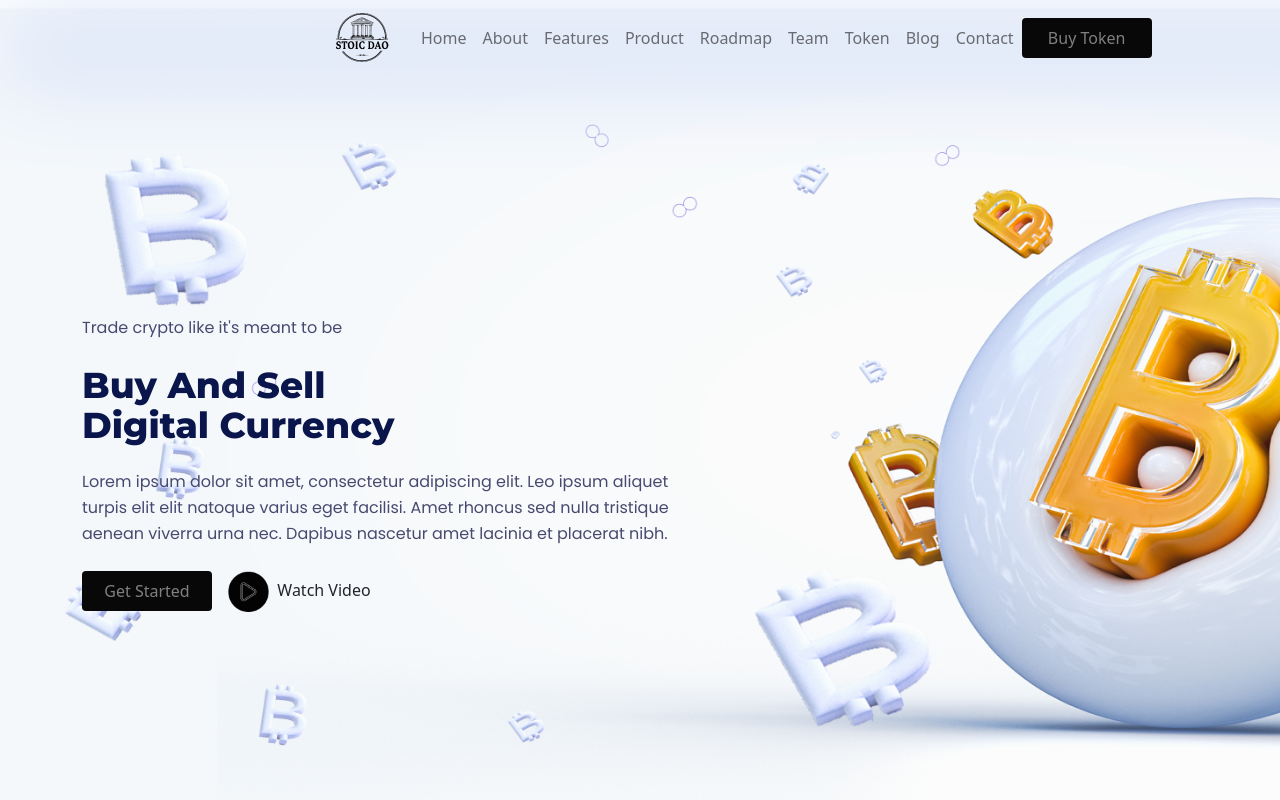
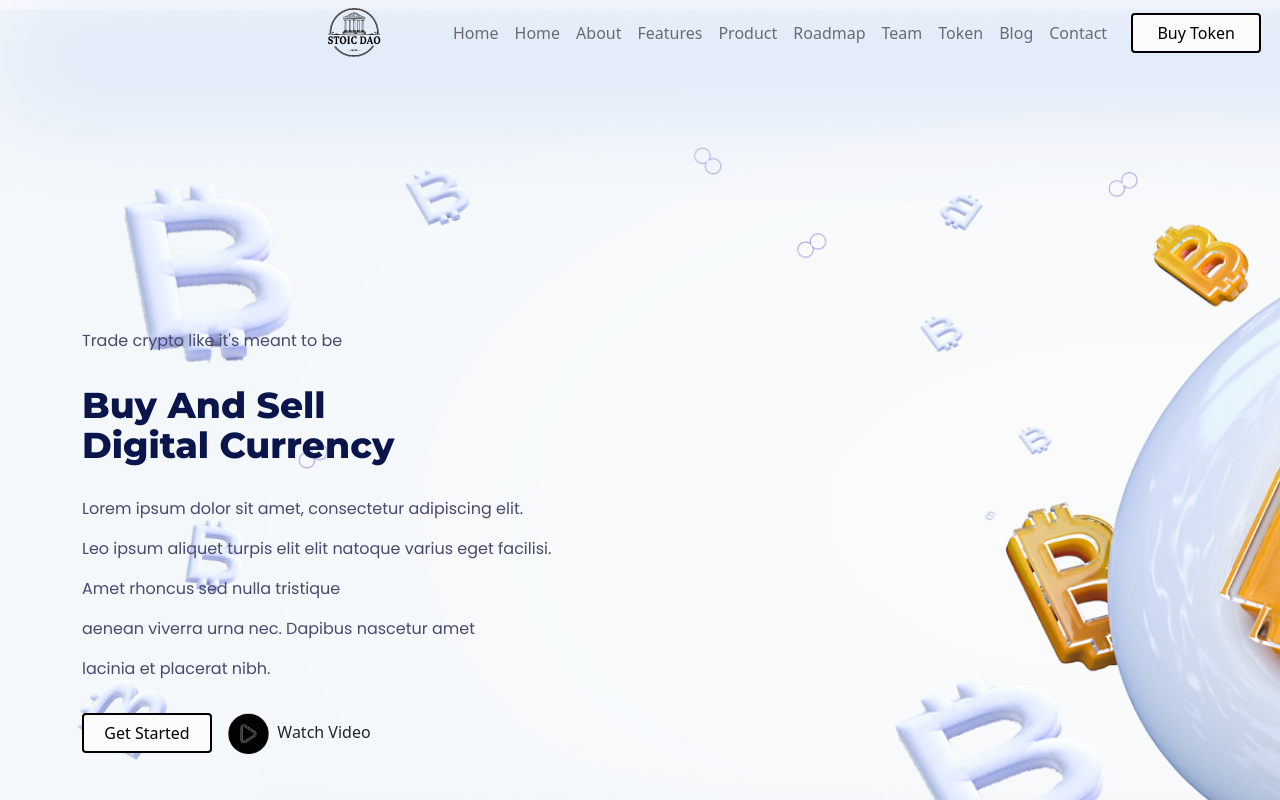
Before and after one commit to iknahar/Stoic-DAO, a React (Create React App) app: page / in a window 1280 px wide. Shown: the top 800 px of the page. Built offline with nearby package versions, Linux system fonts and the light colour scheme.

Commit message:
about and btn modification done

```diff
--- a/src/components/pages/AboutUs/AboutUs.css
+++ b/src/components/pages/AboutUs/AboutUs.css
@@ -15,7 +15,7 @@
   font-style: normal;
   font-weight: 400;
   font-size: 16px;
-  line-height: 26px;
+  line-height: 40px;
   color: #49496f;
 }
 
--- a/src/components/pages/AboutUs/AboutUs.js
+++ b/src/components/pages/AboutUs/AboutUs.js
@@ -48,7 +48,7 @@ const AboutUs = () => {
               </li>
             </ul>
 
-            <Button className="nav-btn">Read More</Button>
+            <Button className="nav-btn mt-3">Read More</Button>
           </div>
 
           <div className="col-md-6">
--- a/src/components/pages/Home/Home.css
+++ b/src/components/pages/Home/Home.css
@@ -7,16 +7,18 @@
 .nav-btn {
   width: 130px;
   height: 40px;
-  background-color: #080808 !important;
-  color: #808080 !important;
-  border: none !important;
+  background-color: #fbfbfb !important;
+  color: black !important;
+  border: 2px solid black !important;
   border-radius: 4px !important;
 }
-.content-bg{
-    padding: 130px;
+.content-bg {
+  padding: 130px;
+}
+.logo-div {
 }
 
-.title1{
+.title1 {
   font-weight: 800;
   font-size: 36px;
   line-height: 40px;
@@ -25,13 +27,13 @@
   font-family: 'Montserrat', sans-serif;
 }
 @media only screen and (max-width: 1920px) {
- .content-bg {
-   padding: 15rem;
+  .content-bg {
+    padding: 16rem;
   }
-  .middlenav{
+  .middlenav {
     margin-left: 246px;
   }
-  .hero-bg{
+  .hero-bg {
     background-size: cover;
   }
 }
--- a/src/components/pages/Home/Home.js
+++ b/src/components/pages/Home/Home.js
@@ -18,26 +18,29 @@ const Home = () => {
       <div className="hero-bg justify-content-center">
         <Container>
           <Navbar expand="lg" className="middlenav">
-            <Navbar.Brand href="#home">
+           <div className="logo-div">
+           <Navbar.Brand href="#home">
               <Image
-                className="px-2"
+                className="pe-5 "
                 src={require('../../asset/logo.png')}
                 style={{ height: '49px' }}
               />{' '}
             </Navbar.Brand>
+           </div>
             <Navbar.Toggle aria-controls="basic-navbar-nav" />
             <Navbar.Collapse id="basic-navbar-nav">
-              <Nav className="me-auto">
-                <Nav.Link href="#home">Home</Nav.Link>
-                <Nav.Link href="#home">About</Nav.Link>
+              <Nav className="me-auto ">
+                <Nav.Link href="#home"  >Home</Nav.Link>
+                <Nav.Link href="#home"  >Home</Nav.Link>
+                <Nav.Link href="#home" >About</Nav.Link>
                 <Nav.Link href="#features">Features</Nav.Link>
-                <Nav.Link href="#features">Product</Nav.Link>
-                <Nav.Link href="#pricing">Roadmap</Nav.Link>
-                <Nav.Link href="#pricing">Team</Nav.Link>
-                <Nav.Link href="#pricing">Token</Nav.Link>
-                <Nav.Link href="#pricing">Blog</Nav.Link>
-                <Nav.Link href="#pricing">Contact</Nav.Link>
-                <Button className="nav-btn">Buy Token</Button>
+                <Nav.Link href="#features" >Product</Nav.Link>
+                <Nav.Link href="#pricing" >Roadmap</Nav.Link>
+                <Nav.Link href="#pricing" >Team</Nav.Link>
+                <Nav.Link href="#pricing" >Token</Nav.Link>
+                <Nav.Link href="#pricing" >Blog</Nav.Link>
+                <Nav.Link href="#pricing" >Contact</Nav.Link>
+                <Button className="nav-btn ms-3">Buy Token</Button>
               </Nav>
             </Navbar.Collapse>
           </Navbar>
@@ -54,12 +57,12 @@ const Home = () => {
             </b>
           </h1>
           <p className="text2 my-4">
-            Lorem ipsum dolor sit amet, consectetur adipiscing elit. Leo ipsum
-            aliquet <br />
-            turpis elit elit natoque varius eget facilisi. Amet rhoncus sed
+            Lorem ipsum dolor sit amet, consectetur adipiscing elit. <br />Leo ipsum
+            aliquet
+            turpis elit elit natoque varius eget facilisi.<br /> Amet rhoncus sed
             nulla tristique
             <br />
-            aenean viverra urna nec. Dapibus nascetur amet lacinia et placerat
+            aenean viverra urna nec. Dapibus nascetur amet <br />lacinia et placerat
             nibh.
           </p>
           <div className="d-flex">
```
